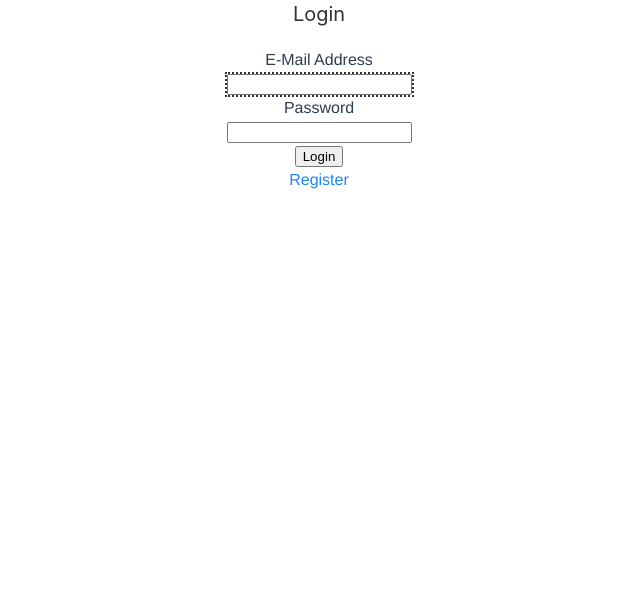
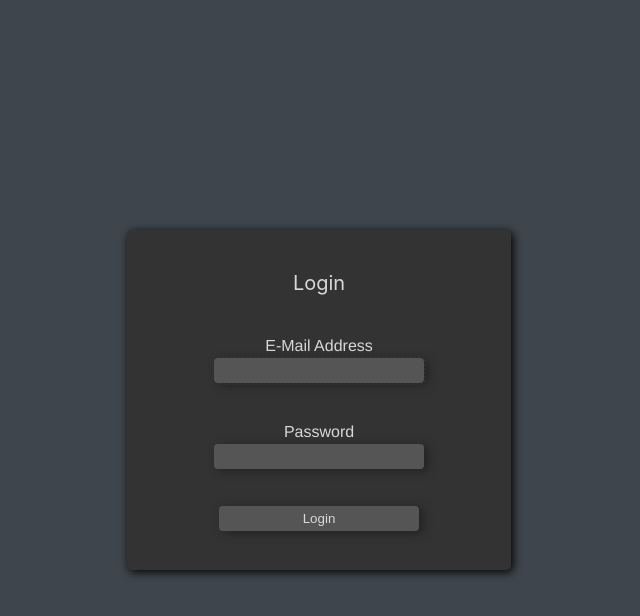
Before and after one commit to dv-formateur/gta-ynov-vue-12, a Vue app: page /login in a window 1280 px wide. Shown: the top 616 px of the page, without its empty margins (321-961 px from the left). Built offline with nearby package versions, Linux system fonts and the light colour scheme.

Commit message:
Push 09/11/2018

```diff
--- a/src/App.vue
+++ b/src/App.vue
@@ -12,7 +12,12 @@ export default {
   name: 'app',
   components: {
       NavbarComponent
-  }
+  },
+    beforeCreate(){
+        if(localStorage.getItem("user")!=null){
+            //
+        }
+    }
 }
 </script>
 
@@ -22,6 +27,10 @@ export default {
   -webkit-font-smoothing: antialiased;
   -moz-osx-font-smoothing: grayscale;
   text-align: center;
-  color: #2c3e50;
+  color: #d8d8d8;
+  background: #3e454c;
+  height: 100vh;
+  width: 100vw;
+  overflow: hidden;
 }
 </style>
--- a/src/components/UserBoardComponent.vue
+++ b/src/components/DashboardComponent.vue
@@ -7,7 +7,7 @@
 
 <script>
     export default {
-        name: "UserBoardComponent",
+        name: "DashboardComponent",
         data () {
             return {
                 msg: 'The commoners'
--- a/src/components/LoginComponent.vue
+++ b/src/components/LoginComponent.vue
@@ -1,10 +1,12 @@
 <template>
-    <div>
-        <h4>Login</h4>
-        <form>
-            <label for="email" >E-Mail Address</label>
+    <div id="login-container">
+        <div id="form-container">
+            <h4>Login</h4>
             <div>
-                <input id="email" type="email" v-model="email" required autofocus>
+                <label for="email" >E-Mail Address</label>
+                <div>
+                    <input id="email" type="email" v-model="email" required autofocus>
+                </div>
             </div>
             <div>
                 <label for="password" >Password</label>
@@ -17,8 +19,8 @@
                     Login
                 </button>
             </div>
-        </form>
-        <router-link to="/register">Register</router-link>
+            <!--<router-link to="/register">Register</router-link>-->
+        </div>
     </div>
 </template>
 
@@ -76,5 +78,46 @@
 </script>
 
 <style scoped>
-
+    #login-container{
+        height: 100vh;
+        display: flex;
+        flex-direction: column;
+        justify-content: center;
+    }
+    #form-container{
+        width: 30vw;
+        margin: auto;
+        height: 300px;
+        background: #333334;
+        border-radius: .3em;
+        box-shadow: 2px 2px 10px #000;display: flex;
+        flex-flow: column;
+        justify-content: space-around;
+        color: #d8d8d8!important;
+        padding: 20px 0;
+    }
+    #form-container > h4{
+        color: #D8D8D8;
+        margin: 0;
+    }
+    #form-container input{
+        background: #555;
+        border: 0;
+        border-radius: .3em;
+        width: 200px;
+        box-shadow: 4px 2px 10px #222;
+        max-width: 90%;
+        color: #D8D8D8;
+        padding: 5px;
+    }
+    #form-container button{
+        background: #555;
+        border: 0;
+        border-radius: .3em;
+        width: 200px;
+        box-shadow: 4px 2px 10px #222;
+        max-width: 90%;
+        color: #D8D8D8;
+        padding: 5px 0;
+    }
 </style>
--- a/src/components/NavbarComponent.vue
+++ b/src/components/NavbarComponent.vue
@@ -1,18 +1,58 @@
 <template>
     <nav class="uk-navbar-container" uk-navbar v-if="isLogged">
         <div class="uk-navbar-left">
+
+
             <ul class="uk-navbar-nav">
                 <li>
-                    <a href="#">
-                        GTA
+                    <a href="/">
+                        GTA - {{user.role}}
                     </a>
                 </li>
-                <li><a href="#">Item</a></li>
+                <li>
+                    <a href="#">Salarié</a>
+                    <div class="uk-navbar-dropdown">
+                        <ul class="uk-nav uk-navbar-dropdown-nav">
+                            <li><a href="#">Profil</a></li>
+                            <li><a href="#">Planning</a></li>
+                            <li><a href="#">Tableau de bord personnel</a></li>
+                        </ul>
+                    </div>
+                </li>
+                <li  v-if="user.role === 'responsable' || user.role === 'drh'">
+                    <a href="#">Responsable</a>
+                    <div class="uk-navbar-dropdown">
+                        <ul class="uk-nav uk-navbar-dropdown-nav">
+                            <li class="uk-active"><a href="#">Active</a></li>
+                            <li><a href="#">Item</a></li>
+                            <li><a href="#">Item</a></li>
+                        </ul>
+                    </div>
+                </li>
+                <li v-if="user.role === 'drh'">
+                    <a href="#">DRH</a>
+                    <div class="uk-navbar-dropdown">
+                        <ul class="uk-nav uk-navbar-dropdown-nav">
+                            <li class="uk-active"><a href="#">Parametrer les motifs d’absence</a></li>
+                            <li><a href="#">Item</a></li>
+                            <li><a href="#">Item</a></li>
+                        </ul>
+                    </div>
+                </li>
             </ul>
         </div>
-        <div class="uk-navbar-right">
+        <div class="uk-navbar-right" v-if="user != null">
             <ul class="uk-navbar-nav">
-                <li><a v-on:click="logout()">Logout</a></li>
+                <li>
+                    <a id="dropdown_opener">{{user.name}} <span id="initiales_container">{{initiales()}}</span></a>
+                    <div class="uk-navbar-dropdown">
+                        <ul class="uk-nav uk-navbar-dropdown-nav">
+                            <li class="uk-active"><a href="#">Profil</a></li>
+                            <li class="uk-nav-divider"></li>
+                            <li><a class="uk-active" v-on:click="logout()">Logout</a></li>
+                        </ul>
+                    </div>
+                </li>
             </ul>
         </div>
     </nav>
@@ -23,12 +63,13 @@
         name: "NavbarComponent",
         data() {
             return {
+                user: null,
                 isLogged: false
             }
         },
         beforeCreate(){
             setInterval(()=>{
-                this.isLogged = (localStorage.getItem("jwt")!=null)
+                this.updateLayoutDatas()
             }, 100)
         },
         methods: {
@@ -36,11 +77,46 @@
                 localStorage.removeItem("user")
                 localStorage.removeItem("jwt")
                 this.$router.push("login")
+            },
+            updateLayoutDatas(){
+                this.isLogged = (localStorage.getItem("jwt")!=null)
+                this.user = JSON.parse(localStorage.getItem("user"))
+            },
+            initiales(){
+                var components = this.user.name.split(" ")
+                var letters = ""
+                components.forEach((elem)=>{
+                    letters += elem.charAt(0)
+                })
+                return letters.toUpperCase()
             }
         }
     }
 </script>
 
 <style scoped>
+    nav{
+        color: #d8d8d8!important;
+        background: #383e45!important;
+        box-shadow: 2px 0px 10px #111;
+    }
+    #initiales_container{
+        padding: 5px;
+        border: 1px solid grey;
+        background: grey;
+        color: #FFF;
+        border-radius: 100%;
+        margin: 0px 10px;
+    }
+    #dropdown_opener{
+        z-index: 1000;
+    }
+    #dropdown_opener+.uk-navbar-dropdown{
+        margin-top: 0!important;
+        left: inherit!important;
+        right: 0!important;
+        z-index: 900;
+        transition: opacity ease-in-out .5s;
+    }
 
 </style>
--- a/src/router/index.js
+++ b/src/router/index.js
@@ -3,7 +3,7 @@ import Router from 'vue-router'
 import Home from './../components/HomeComponent'
 import Login from './../components/LoginComponent'
 import Register from './../components/RegisterComponent'
-import UserBoard from './../components/UserBoardComponent'
+import Dashboard from '../components/DashboardComponent'
 import Admin from './../components/AdminComponent'
 
 Vue.use(Router)
@@ -27,18 +27,18 @@ let router = new Router({
                 guest: true
             }
         },
-        {
-            path: '/register',
-            name: 'register',
-            component: Register,
-            meta: {
-                guest: true
-            }
-        },
+        // {
+        //     path: '/register',
+        //     name: 'register',
+        //     component: Register,
+        //     meta: {
+        //         guest: true
+        //     }
+        // },
         {
             path: '/dashboard',
-            name: 'userboard',
-            component: UserBoard,
+            name: 'Dashboard',
+            component: Dashboard,
             meta: {
                 requiresAuth: true
             }
@@ -69,7 +69,7 @@ router.beforeEach((to, from, next) => {
                     next()
                 }
                 else{
-                    next({ name: 'userboard'})
+                    next({ name: 'Dashboard'})
                 }
             }else {
                 next()
@@ -80,7 +80,7 @@ router.beforeEach((to, from, next) => {
             next()
         }
         else{
-            next({ name: 'userboard'})
+            next({ name: 'Dashboard'})
         }
     }else {
         next()
```
Also changed, not shown: 1 other file (tests, documents, lock files or other folders).
